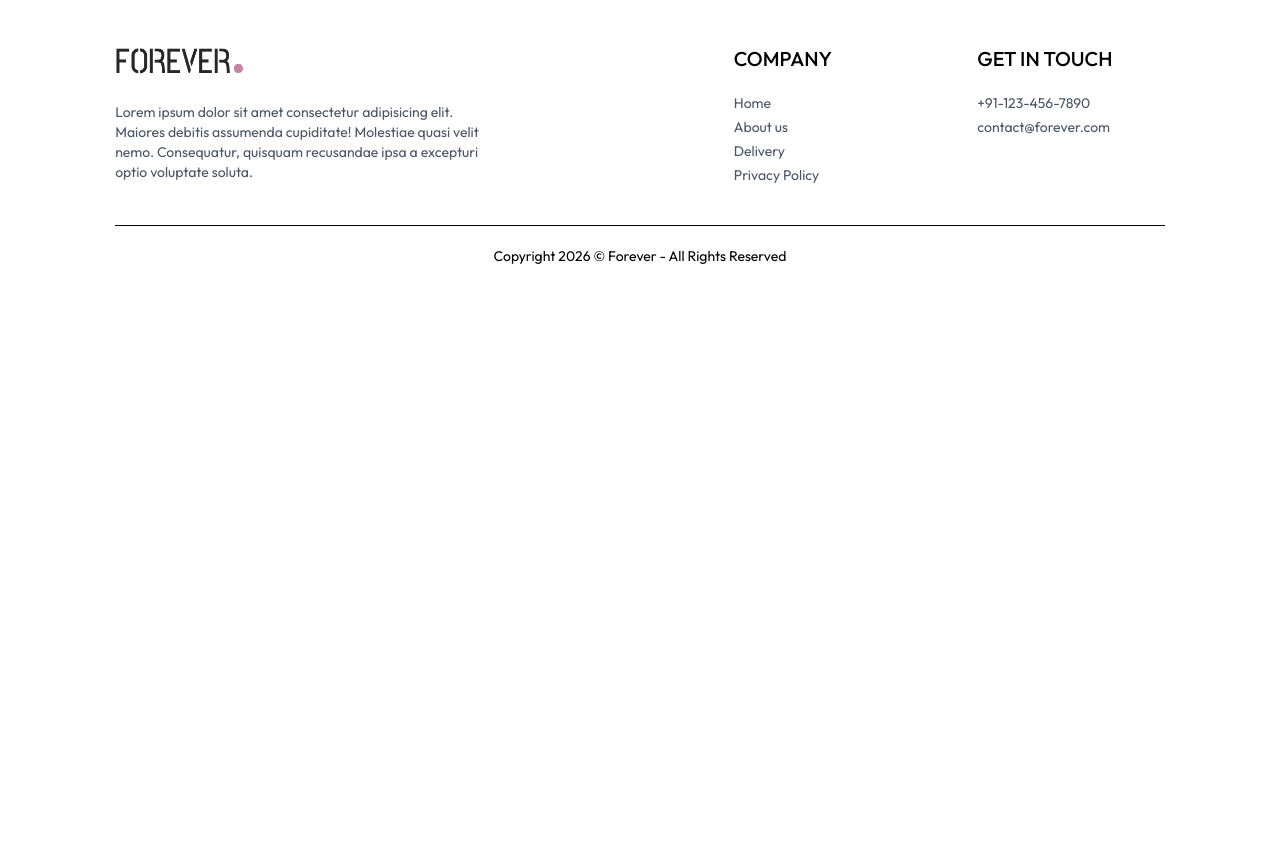
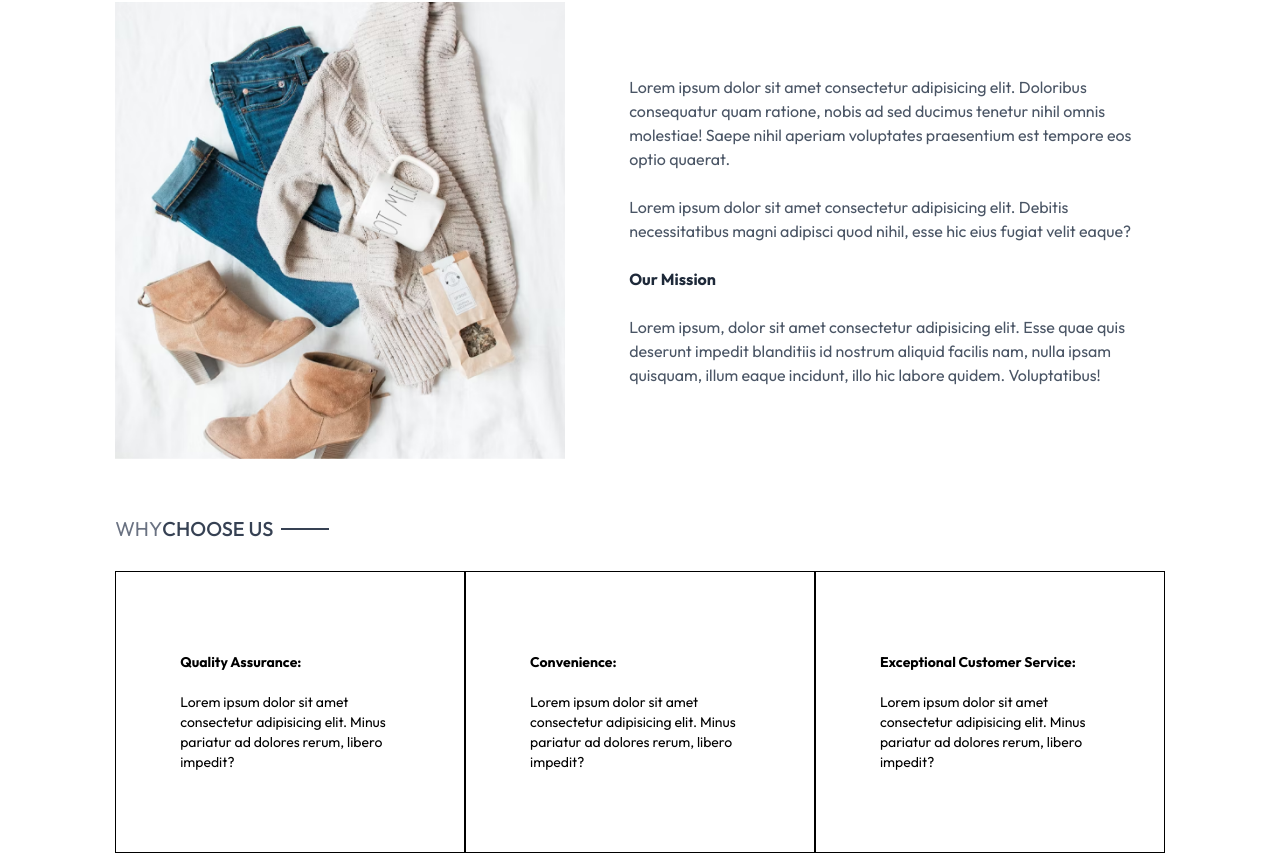
Before and after one commit to ankitsharma34/E-Commerce-App, a React app in the folder frontend/: page /about in a window 1280 px wide. Shown: the part 196-1060 px from the top of the page. Before the commit the page ends 800 px from the top, so only its background shows below. Built offline with nearby package versions, Linux system fonts and the light colour scheme; the HTML template or start-up script is replaced by a standard one.

Commit message:
About page created

```diff
--- a/frontend/src/pages/About.jsx
+++ b/frontend/src/pages/About.jsx
@@ -1,7 +1,71 @@
 import React from "react";
+import Title from "../components/Title";
+import { assets } from "../assets/assets";
 
 const About = () => {
-  return <div></div>;
+  return (
+    <div>
+      <div className="text-2xl text-center pt-8 border-t">
+        <Title text1={"ABOUT"} text2={"US"} />
+      </div>
+
+      <div className="my-10 flex flex-col md:flex-row gap-16">
+        <img
+          src={assets.about_img}
+          alt="About us"
+          className="w-full md:max-w-[450px]"
+        />
+        <div className="flex flex-col justify-center gap-6 md:w-2/4 text-gray-600">
+          <p>
+            Lorem ipsum dolor sit amet consectetur adipisicing elit. Doloribus
+            consequatur quam ratione, nobis ad sed ducimus tenetur nihil omnis
+            molestiae! Saepe nihil aperiam voluptates praesentium est tempore
+            eos optio quaerat.
+          </p>
+          <p>
+            Lorem ipsum dolor sit amet consectetur adipisicing elit. Debitis
+            necessitatibus magni adipisci quod nihil, esse hic eius fugiat velit
+            eaque?
+          </p>
+          <b className="text-gray-800">Our Mission</b>
+          <p>
+            Lorem ipsum, dolor sit amet consectetur adipisicing elit. Esse quae
+            quis deserunt impedit blanditiis id nostrum aliquid facilis nam,
+            nulla ipsam quisquam, illum eaque incidunt, illo hic labore quidem.
+            Voluptatibus!
+          </p>
+        </div>
+      </div>
+
+      <div className="text-xl py-4">
+        <Title text1={"WHY"} text2={"CHOOSE US"} />
+      </div>
+
+      <div className="flex flex-col md:flex-row text-sm mb-20">
+        <div className="border px-10 md:px-16 py-8 sm:py-20 flex flex-col gap-5">
+          <b>Quality Assurance:</b>
+          <p>
+            Lorem ipsum dolor sit amet consectetur adipisicing elit. Minus
+            pariatur ad dolores rerum, libero impedit?
+          </p>
+        </div>
+        <div className="border px-10 md:px-16 py-8 sm:py-20 flex flex-col gap-5">
+          <b>Convenience:</b>
+          <p>
+            Lorem ipsum dolor sit amet consectetur adipisicing elit. Minus
+            pariatur ad dolores rerum, libero impedit?
+          </p>
+        </div>
+        <div className="border px-10 md:px-16 py-8 sm:py-20 flex flex-col gap-5">
+          <b>Exceptional Customer Service:</b>
+          <p>
+            Lorem ipsum dolor sit amet consectetur adipisicing elit. Minus
+            pariatur ad dolores rerum, libero impedit?
+          </p>
+        </div>
+      </div>
+    </div>
+  );
 };
 
 export default About;
```
